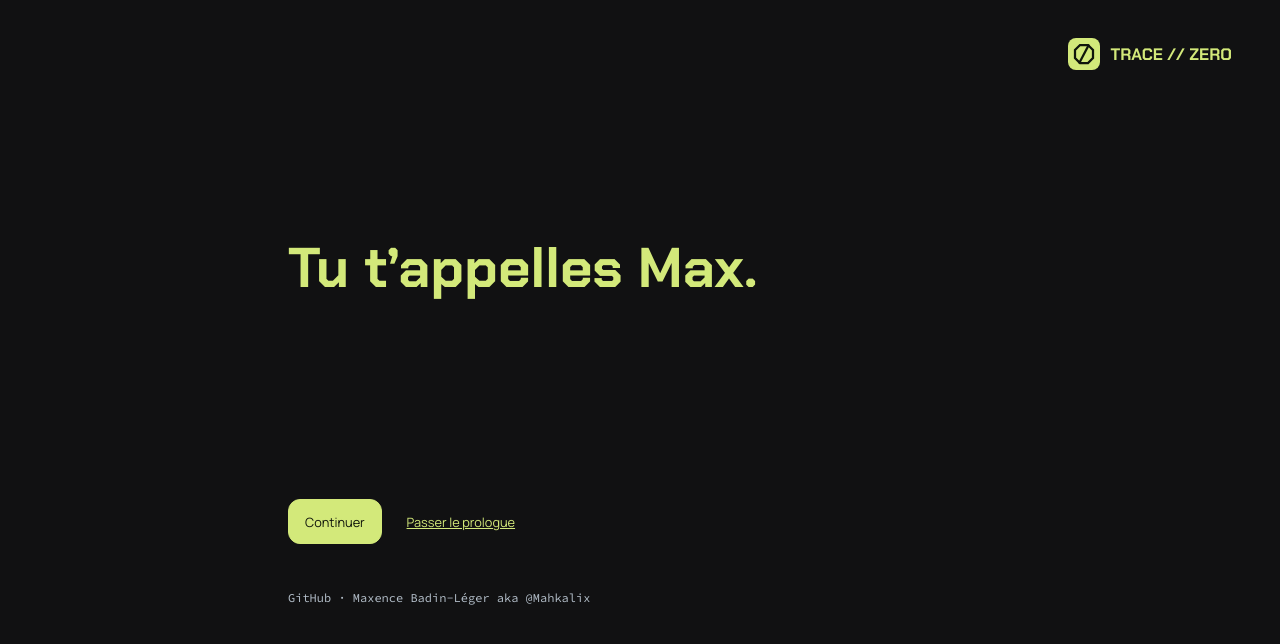
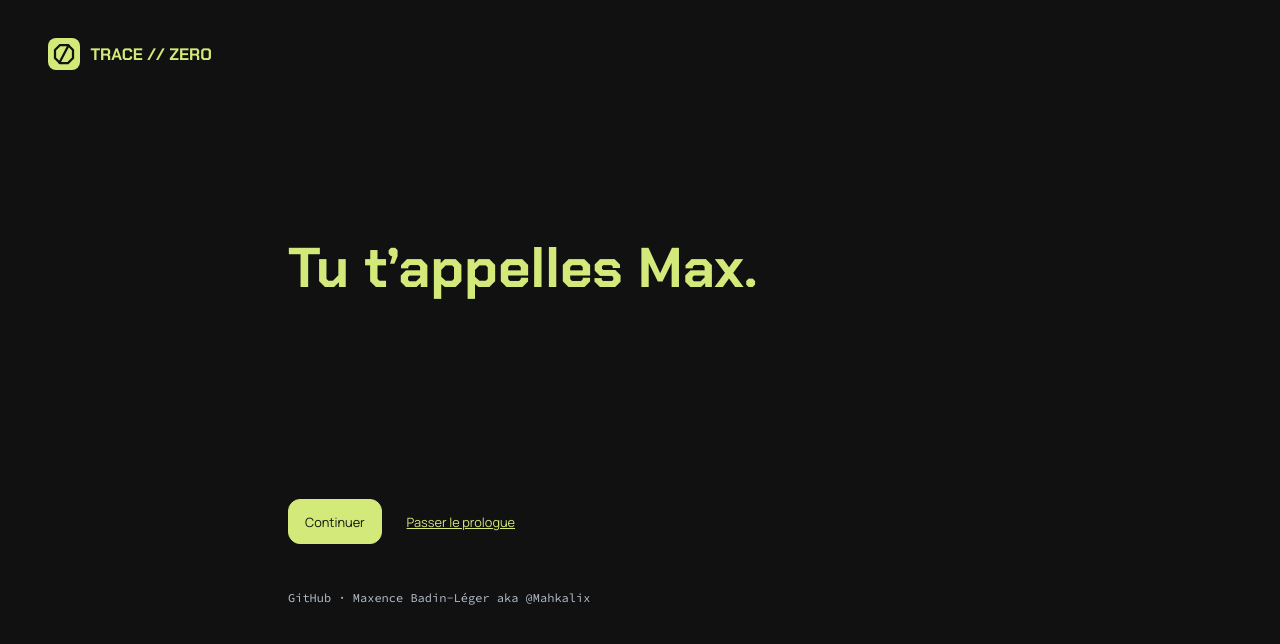
Before and after one commit to Mahkalix/TraceZero, a Next.js app: page /case/001 in a window 1280 px wide. Shown: the top 644 px of the page. Built offline with nearby package versions, Linux system fonts and the light colour scheme.

Commit message:
Align prologue branding to the left

```diff
--- a/src/styles/_cinematic.scss
+++ b/src/styles/_cinematic.scss
@@ -54,7 +54,7 @@
 .prologue-brand {
   position: absolute;
   top: clamp(1.25rem, 3vw, 2.5rem);
-  right: clamp(1.5rem, 4vw, 3rem);
+  left: clamp(1.5rem, 4vw, 3rem);
   display: flex;
   align-items: center;
   gap: .65rem;
```
